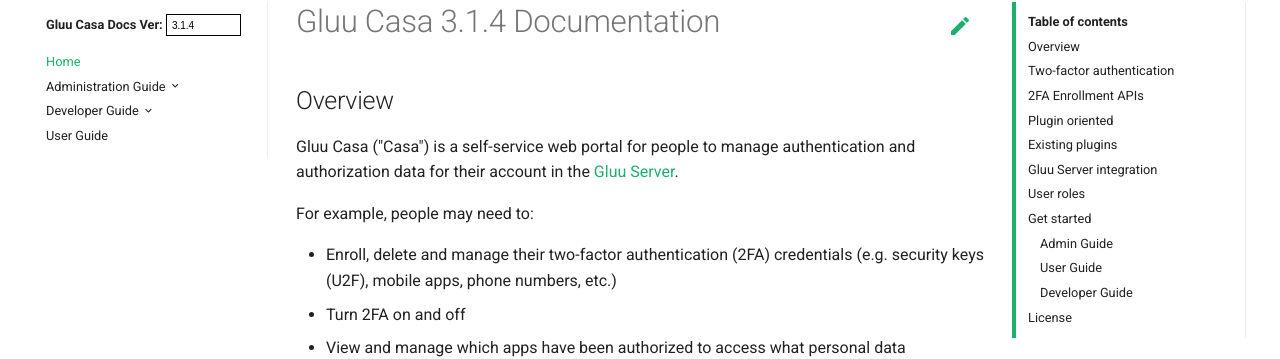
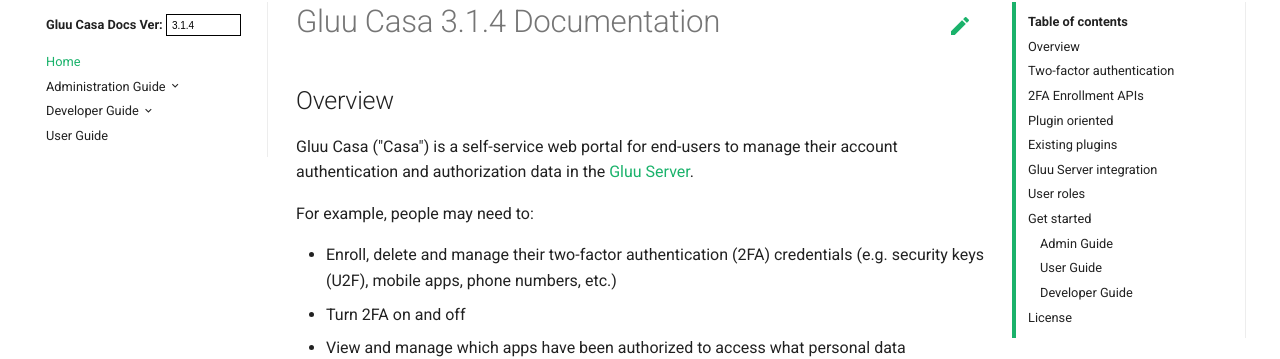
Before and after one commit to shmorri/docs-casa-prod, an MkDocs documentation site: the page built from docs/source/index.md, in a window 1280 px wide and 900 px high. Shown: the part 108-467 px from the top of the window. Built offline with MkDocs 1.6.1, drawn with Linux system fonts in a browser that asks for light colours; old or Windows-style settings are respelled for this version of MkDocs.

Commit message:
adjusted end-user

```diff
--- a/docs/source/index.md
+++ b/docs/source/index.md
@@ -2,7 +2,7 @@
 
 ## Overview
 
-Gluu Casa ("Casa") is a self-service web portal for people to manage authentication and authorization data for their account in the [Gluu Server](https://gluu.org/docs/ce).
+Gluu Casa ("Casa") is a self-service web portal for end-users to manage their account authentication and authorization data in the [Gluu Server](https://gluu.org/docs/ce).
 
 For example, people may need to:
 
```
